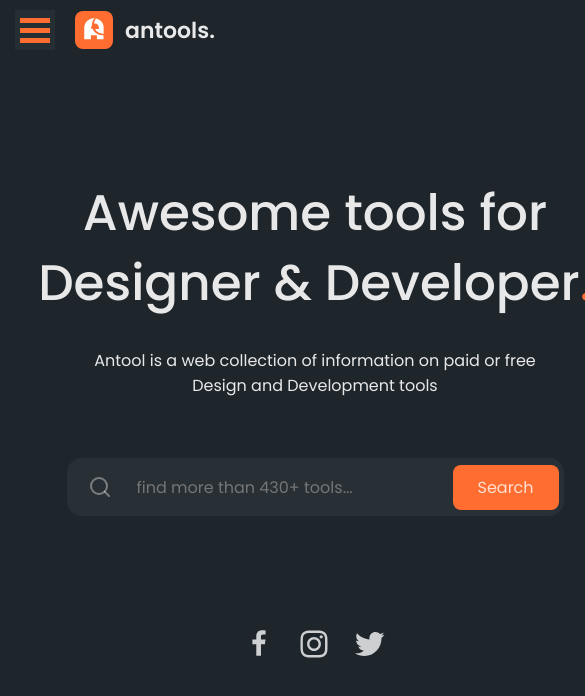
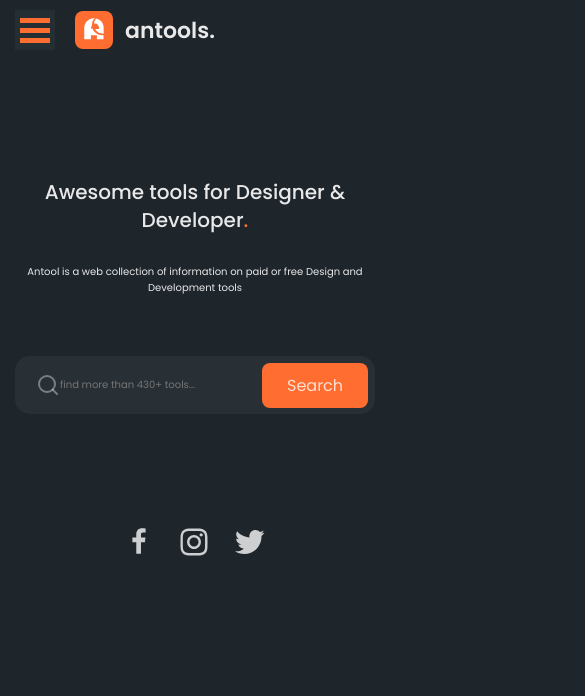
Before and after one commit to Jarominas/html-css-antoolsPage, a plain HTML site: page index.html in a window 390 px wide. Shown: the top 696 px of the page, 585 px wide, since content can reach past the window. Drawn offline with Linux system fonts and the light colour scheme.

Commit message:
24.01.2023

```diff
--- a/sass/blocks/_header.scss
+++ b/sass/blocks/_header.scss
@@ -7,14 +7,16 @@
     justify-content: space-between;
     align-items: center;
 }
+
 .header__content {
     display: flex;
     flex-direction: column;
     justify-content: space-between;
 
+    width: 100%;
+
 
     h1 {
-       width: 600px;
        font-size: 50px;
        font-weight: 500;
        line-height: 1.4;
@@ -27,14 +29,14 @@
        }
 
     p {
-        width: 487px;
+        max-width: 487px;
         margin-bottom: 60px;
     }
 }
 
 .header__form {
     background: #283036;
-    width: 497px;
+    max-width: 497px;
     border-radius: 15px;
     height: 58px;
 
@@ -95,6 +97,44 @@
         margin: 0 auto;
         align-items: center;
         text-align: center;
+        h1 {
+            font-size: 30px;
+        }
+
+        p{
+            width: 100%;
+
+        }
+    }
+
+    .header__form {
+        width: 100%;
+    }
+
+    .header__input {
+        font-size: 10px;
+    }
+}
+
+@media (max-width: 767px) {
+
+    .header__content {
+        margin: 0 auto;
+        align-items: center;
+        text-align: center;
+        h1 {
+            font-size: 20px;
+        }
+
+        p{
+            width: 100%;
+            font-size: 10px;
+        }
+
+        .header__label {
+            padding-left: 45px;
+        }
+
 
     }
 }
```
Also changed, not shown: sass/main.css, 1 other file.
